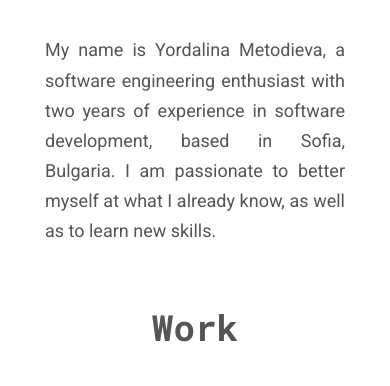
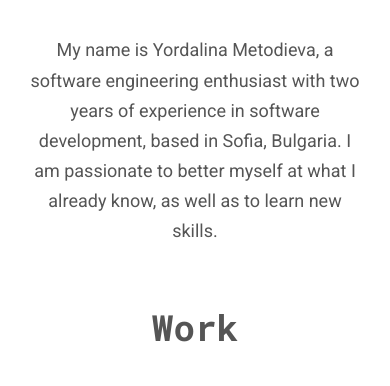
Before and after one commit to Lobotomized/portfolio, a website: page index.html in a window 390 px wide. Shown: the part 425-811 px from the top of the page. Drawn offline with nearby package versions, Linux system fonts and the light colour scheme.

Commit message:
headline

```diff
--- a/index.css
+++ b/index.css
@@ -350,7 +350,7 @@ dd {
 /* Hello */
 .hello__details {
     margin-bottom: 1, 67em;
-    text-align: justify;
+    text-align: center;
 }
 
 /* Buttons */
@@ -529,10 +529,6 @@ dd {
 
     }
 
-    .hello__details {
-        margin-right: 15px;
-        margin-left: 15px;
-    }
 
     .project__description {
         max-height: 80%;
```
